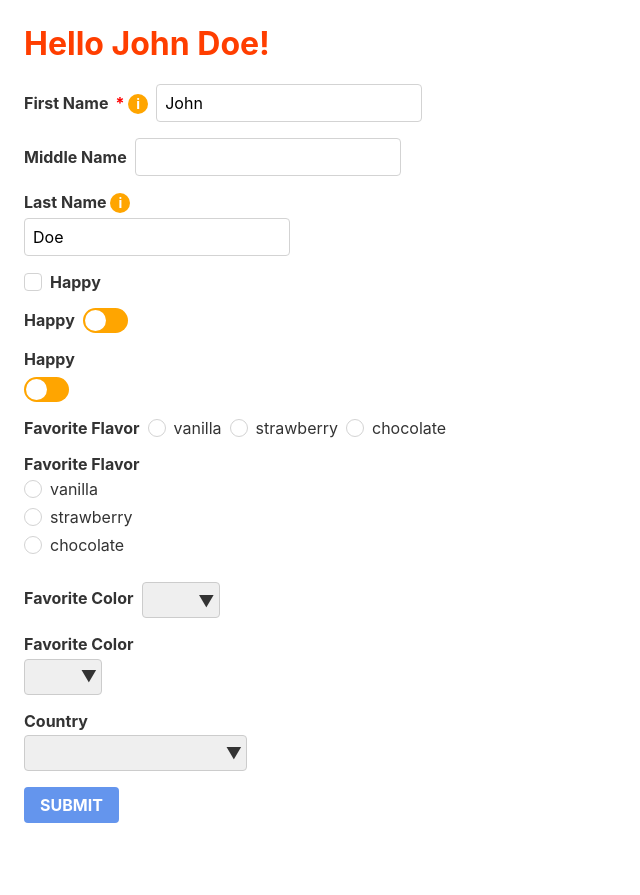
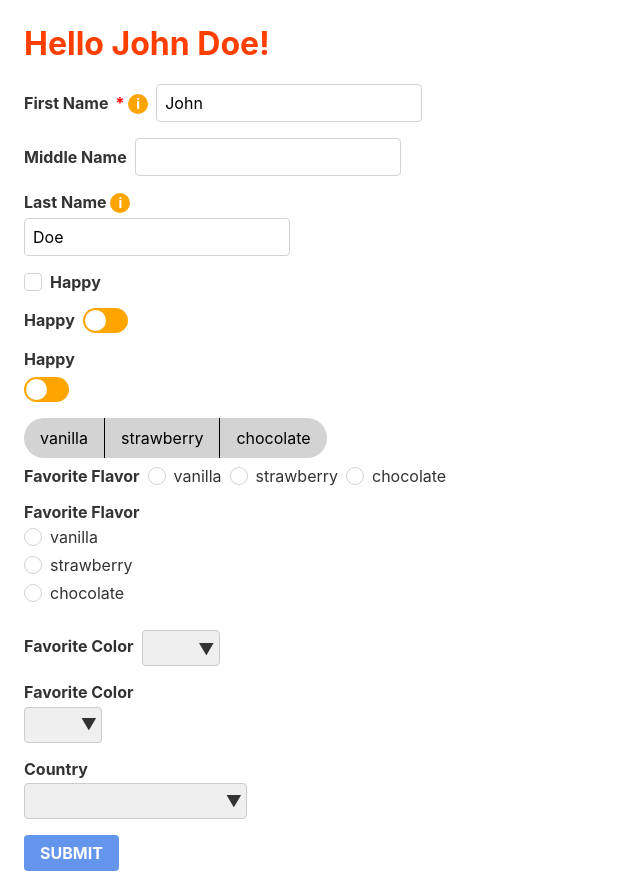
Before and after one commit to mvolkmann/oci-svelte-components, a Svelte app: page / in a window 1280 px wide. Shown: the whole page, without its empty margins (0-640 px from the left). Before the commit the page ends 847 px from the top, so only its background shows below. Built offline with nearby package versions, Linux system fonts and the light colour scheme.

Commit message:
progress

```diff
--- a/src/App.svelte
+++ b/src/App.svelte
@@ -6,6 +6,7 @@
   import LabeledRadioButtons from './LabeledRadioButtons.svelte';
   import LabeledSelect from './LabeledSelect.svelte';
   import LabeledToggle from './LabeledToggle.svelte';
+  import ToggleButtons from './ToggleButtons.svelte';
   import {globalStore, setState} from './stores';
 
   const addressPath = 'user.profile.address';
@@ -56,6 +57,8 @@
     <LabeledToggle label="Happy" statePath={happyPath} />
     <LabeledToggle label="Happy" statePath={happyPath} vertical />
 
+    <ToggleButtons options={flavorOptions} statePath={flavorPath} />
+
     <LabeledRadioButtons
       label="Favorite Flavor"
       name="flavor"
--- /dev/null
+++ b/src/ToggleButtons.svelte
@@ -0,0 +1,89 @@
+<script>
+  import get from 'lodash/get';
+  //import Icon from './Icon.svelte';
+  import {globalStore, setState} from './stores';
+
+  export let className = '';
+  export let options;
+  export let statePath;
+
+  $: console.log('ToggleButtons.svelte x: statePath =', statePath);
+  $: value = get($globalStore, statePath);
+  $: console.log('ToggleButtons.svelte x: value =', value);
+
+  const classes = 'toggle-buttons' + (className ? ' ' + className : '');
+
+  const getPairText = option =>
+    typeof option === 'object' ? option.text || option.value : option;
+
+  const getPairValue = option => {
+    const result = typeof option === 'object' ? option.value : option;
+    console.log('ToggleButtons.svelte getPairValue: result =', result);
+    return result;
+  }
+
+  const setValue = option => setState(statePath, getPairValue(option));
+</script>
+
+<div class={classes}>
+  {#each options as option}
+    <button
+      class={getPairValue(option) === value ? 'selected' : ''}
+      on:click={() => setValue(option)}
+      type="button">
+      <!--{thisIcon && <Icon icon={thisIcon} size="1x" />}-->
+      {getPairText(option)}
+    </button>
+  {/each}
+</div>
+
+<style lang="scss">
+  .toggle-buttons {
+    display: flex;
+
+    button {
+      --height: 40px;
+      --border-radius: calc(var(--height) / 2);
+
+      display: flex;
+      align-items: center;
+
+      background-color: lightgray;
+      border: none;
+      border-left: solid black 1px;
+      border-radius: 0;
+      color: black;
+      outline: none;
+      height: var(--height);
+      padding: 0 1rem;
+
+      &.selected {
+        background-color: var(--primary-color);
+        color: white;
+
+        svg {
+          color: white;
+        }
+      }
+
+      &:first-of-type {
+        border-left: none;
+        border-top-left-radius: var(--border-radius);
+        border-bottom-left-radius: var(--border-radius);
+      }
+
+      &:last-of-type {
+        border-top-right-radius: var(--border-radius);
+        border-bottom-right-radius: var(--border-radius);
+      }
+    }
+
+    .icon {
+      margin-right: 0.5rem;
+
+      svg {
+        color: black;
+      }
+    }
+  }
+</style>
```
Also changed, not shown: src/LabeledToggle.svelte (+3 -6 lines).
